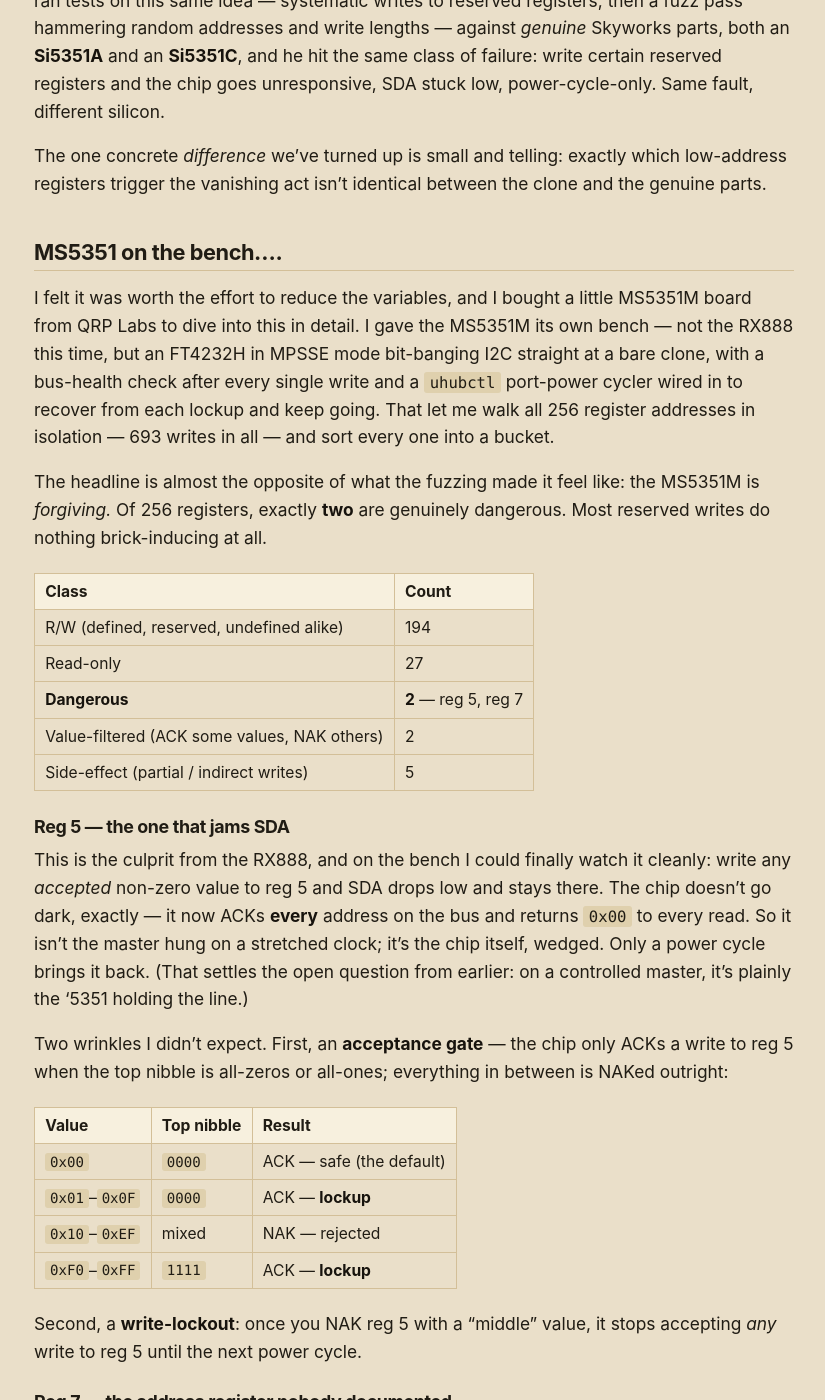
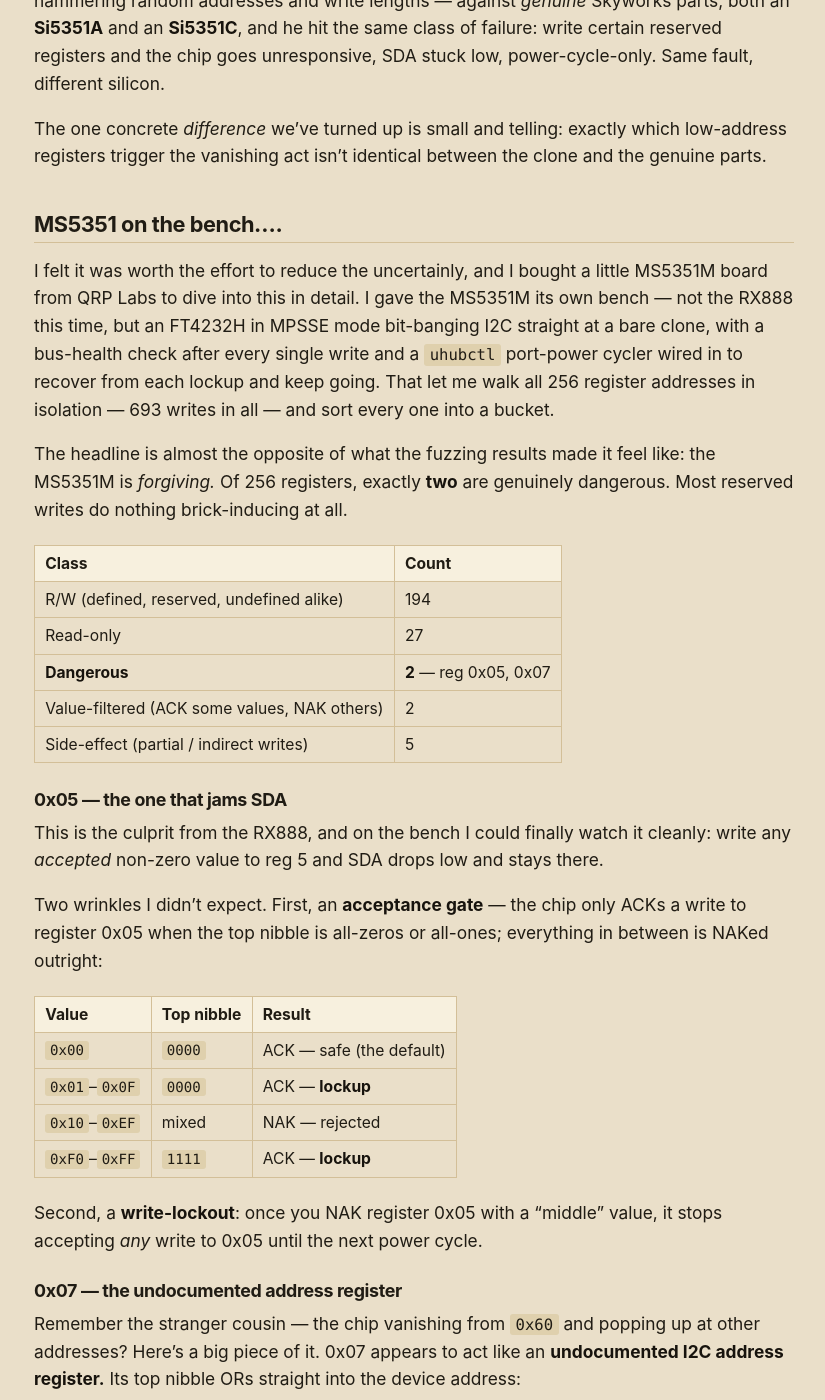
Before and after one commit to ringof/ringof.github.io, a Jekyll site: the page built from _posts/2026-07-12-the-si5351-clock-generator-that-disappeared.md, in a window 1280 px wide and 1400 px high, scrolled down 1710 px. Shown: the whole window, without its empty margins (226-1051 px from the left). Built offline with Jekyll 4.4.1, drawn with Linux system fonts in a browser that asks for light colours; some of the changed text lies outside the part shown.

Commit message:
initial ringofying

````diff
--- a/_posts/2026-07-12-the-si5351-clock-generator-that-disappeared.md
+++ b/_posts/2026-07-12-the-si5351-clock-generator-that-disappeared.md
@@ -31,21 +31,20 @@ a whole power-cycle of the device.
 
 ## The part and the knowledge gaps
 
-The RX888 uses the Ruimeng **MS5351M** — a clone of the lovely and versatile Skyworks
-Si5351 clock generator: with a crystal or clock reference, it gives you a set of PLL
-and Multisynth stages, three individually controllable outputs, and a big I2C-addressable
-register map that tells it which frequencies to make. It is truly the workhorse of many
-ham radio projects, including QRP Labs' many transceivers. In the '5351, you are
-setting multipliers, dividers and other configurations to produce the desired frequency
-output. Rather than trying to repeat how it works, look at the closest information
-we have on it:
+The RX888 uses the Ruimeng **MS5351M** — a clone of the versatile Skyworks
+Si5351 clock generator: with a crystal or clock reference, it gives individually controllable
+outputs, through an I2C-addressable register map for configuring all of that. It is
+truly the workhorse of many ham radio projects, including QRP Labs' many transceivers.
+In the '5351, you are setting multipliers, dividers and other configurations to
+produce the desired frequency output. Rather than trying to repeat how it works,
+look at the closest information we have on it:
 
 [AN619: Si5351 in 10-MSOP/20-QFN](https://www.skyworksinc.com/-/media/Skyworks/SL/documents/public/application-notes/AN619.pdf)
 [AN1234: Si5351 in 16-QFN](https://www.skyworksinc.com/-/media/Skyworks/SL/documents/public/application-notes/an1234-si5351-16qfn-register-map.pdf)
 
 **FYI**: the registers are slightly different between the 16-QFN and other packages!
 
-Look for the registers and bits marked as *reserved*. Skyworks' app notes
+Look specifically at the registers and bits marked as *reserved*. Skyworks' app notes
 are a little clipped about those: leave the reserved bits and registers at their
 defaults.
 
@@ -80,7 +79,7 @@ the clone and the genuine parts.
 
 ## MS5351 on the bench....
 
-I felt it was worth the effort to reduce the variables, and I bought a little
+I felt it was worth the effort to reduce the uncertainly, and I bought a little
 MS5351M board from QRP Labs to dive into this in detail. I gave the MS5351M
 its own bench — not the RX888 this time, but an FT4232H in MPSSE mode bit-banging
 I2C straight at a bare clone, with a bus-health check after every single write and a
@@ -88,30 +87,26 @@ I2C straight at a bare clone, with a bus-health check after every single write a
 That let me walk all 256 register addresses in isolation — 693 writes in all —
 and sort every one into a bucket.
 
-The headline is almost the opposite of what the fuzzing made it feel like: the
-MS5351M is *forgiving.* Of 256 registers, exactly **two** are genuinely
+The headline is almost the opposite of what the fuzzing results made it feel
+like: the MS5351M is *forgiving.* Of 256 registers, exactly **two** are genuinely
 dangerous. Most reserved writes do nothing brick-inducing at all.
 
 | Class | Count |
 |---|---|
 | R/W (defined, reserved, undefined alike) | 194 |
 | Read-only | 27 |
-| **Dangerous** | **2** — reg 5, reg 7 |
+| **Dangerous** | **2** — reg 0x05, 0x07 |
 | Value-filtered (ACK some values, NAK others) | 2 |
 | Side-effect (partial / indirect writes) | 5 |
 
-### Reg 5 — the one that jams SDA
+### 0x05 — the one that jams SDA
 
 This is the culprit from the RX888, and on the bench I could finally watch it
 cleanly: write any *accepted* non-zero value to reg 5 and SDA drops low and stays
-there. The chip doesn't go dark, exactly — it now ACKs **every** address on the
-bus and returns `0x00` to every read. So it isn't the master hung on a stretched
-clock; it's the chip itself, wedged. Only a power cycle brings
-it back. (That settles the open question from earlier: on a controlled master,
-it's plainly the '5351 holding the line.)
+there.
 
 Two wrinkles I didn't expect. First, an **acceptance gate** — the chip only ACKs
-a write to reg 5 when the top nibble is all-zeros or all-ones; everything in
+a write to register 0x05 when the top nibble is all-zeros or all-ones; everything in
 between is NAKed outright:
 
 | Value | Top nibble | Result |
@@ -121,13 +116,13 @@ between is NAKed outright:
 | `0x10`–`0xEF` | mixed | NAK — rejected |
 | `0xF0`–`0xFF` | `1111` | ACK — **lockup** |
 
-Second, a **write-lockout**: once you NAK reg 5 with a "middle" value, it stops
-accepting *any* write to reg 5 until the next power cycle.
+Second, a **write-lockout**: once you NAK register 0x05 with a "middle" value, it stops
+accepting *any* write to 0x05 until the next power cycle.
 
-### Reg 7 — the address register nobody documented
+### 0x07 — the undocumented address register
 
 Remember the stranger cousin — the chip vanishing from `0x60` and popping up at
-other addresses? Here's a big piece of it. Reg 7 appears to act like an
+other addresses? Here's a big piece of it. 0x07 appears to act like an
 **undocumented I2C address register.** Its top nibble ORs straight
 into the device address:
 
@@ -135,7 +130,7 @@ into the device address:
 effective address = 0x60 | (reg7 >> 4)   →   0x60 … 0x6F
 ```
 
-So a stray write to reg 7 doesn't hang anything — it *moves the chip.* From a
+So a stray write to 0x07 doesn't hang anything — it *moves the chip.* From a
 host looking for it on `0x60`, a part quietly answering at `0x64` looks
 exactly like one that disappeared. The base `0x60` is hardwired — reg
 7 can only OR bits *in* — and a power cycle puts it back to `0x60`.
````
Also changed, not shown: other parts of _posts/2026-07-12-the-si5351-clock-generator-that-disappeared.md (+5 -5 lines).
